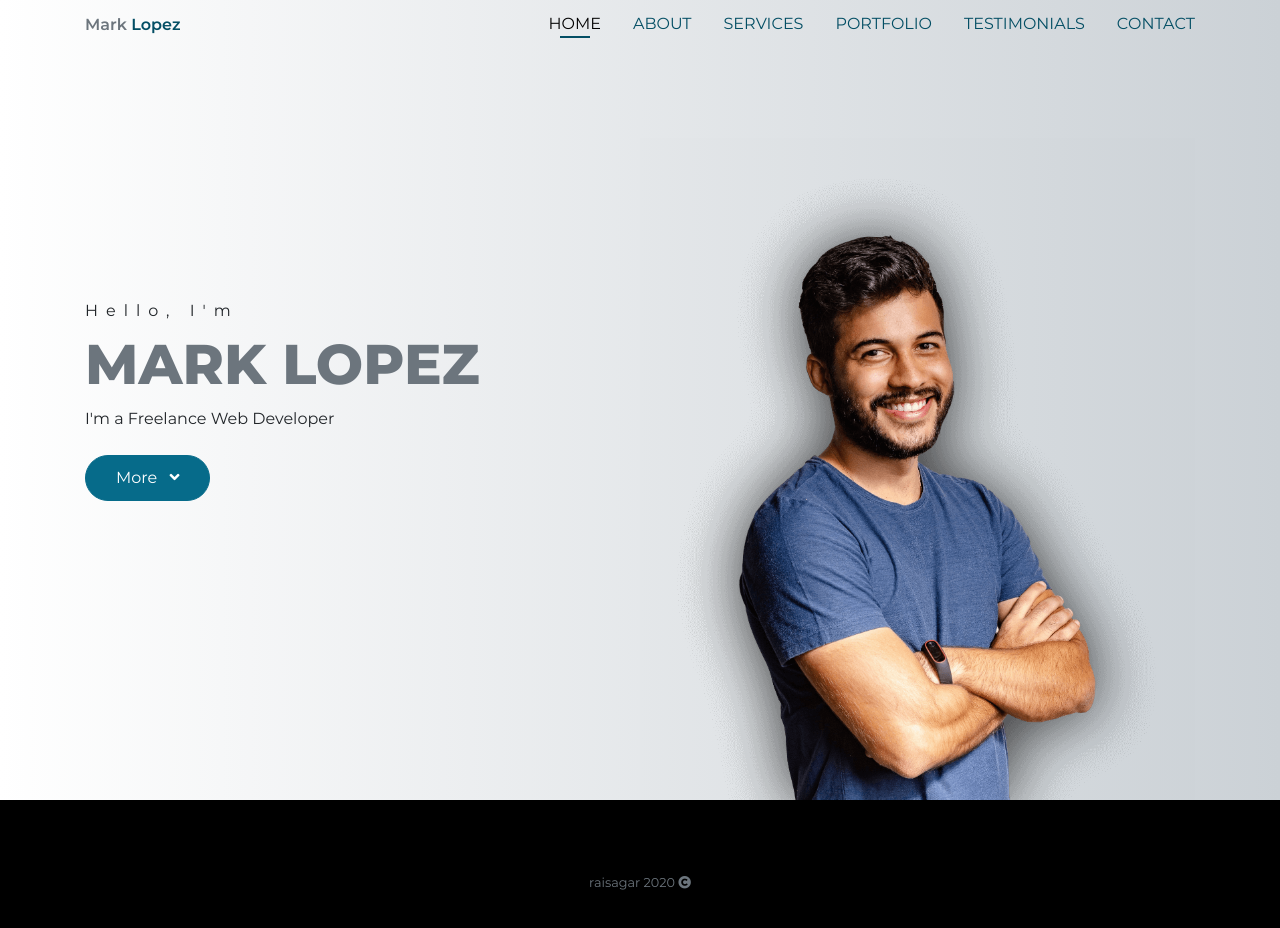
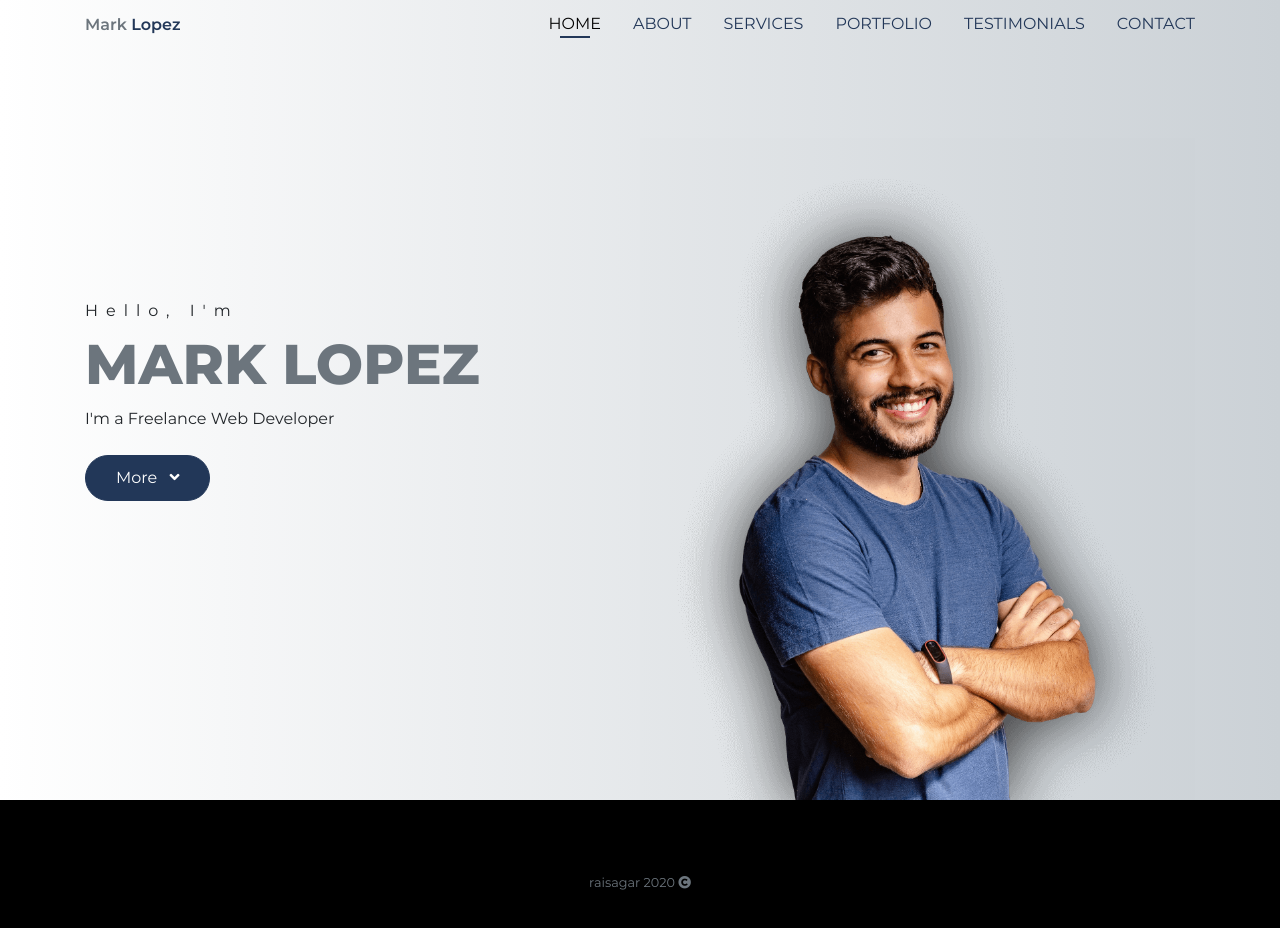
Before and after one commit to sagarrai2020/mark-lopez-v1, a website built with webpack: page docs/index.html in a window 1280 px wide. Built offline with nearby package versions, Linux system fonts and the light colour scheme.

Commit message:
primary color changed

```diff
--- a/src/scss/main/_header.scss
+++ b/src/scss/main/_header.scss
@@ -193,7 +193,7 @@ header {
                         }
                         //nav link hover color
                         &:hover {
-                            color:$primary;
+                            color:$dark;
                         }
                     }
 
--- a/src/scss/main/main.scss
+++ b/src/scss/main/main.scss
@@ -7,7 +7,7 @@
 */
 
 // custom color variables
-$primary: #034e64;
+$primary: #223758;
 $primary-light:#2ccde6;
 $dark:#000;
 $dark-light:#6c757d;
--- a/src/scss/vendor/_bootstrap.scss
+++ b/src/scss/vendor/_bootstrap.scss
@@ -19,7 +19,7 @@ $link-hover-decoration: none;
 $headings-font-weight: 600;
 $headings-color: #6c757d;
 
-$primary: #066b8a;
+$primary: #223758;
 
 // import all bootstrap scss files from installed location (node_modules)
 @import "~bootstrap/scss/bootstrap";
```
Also changed, not shown: docs/css/bundle.css.
